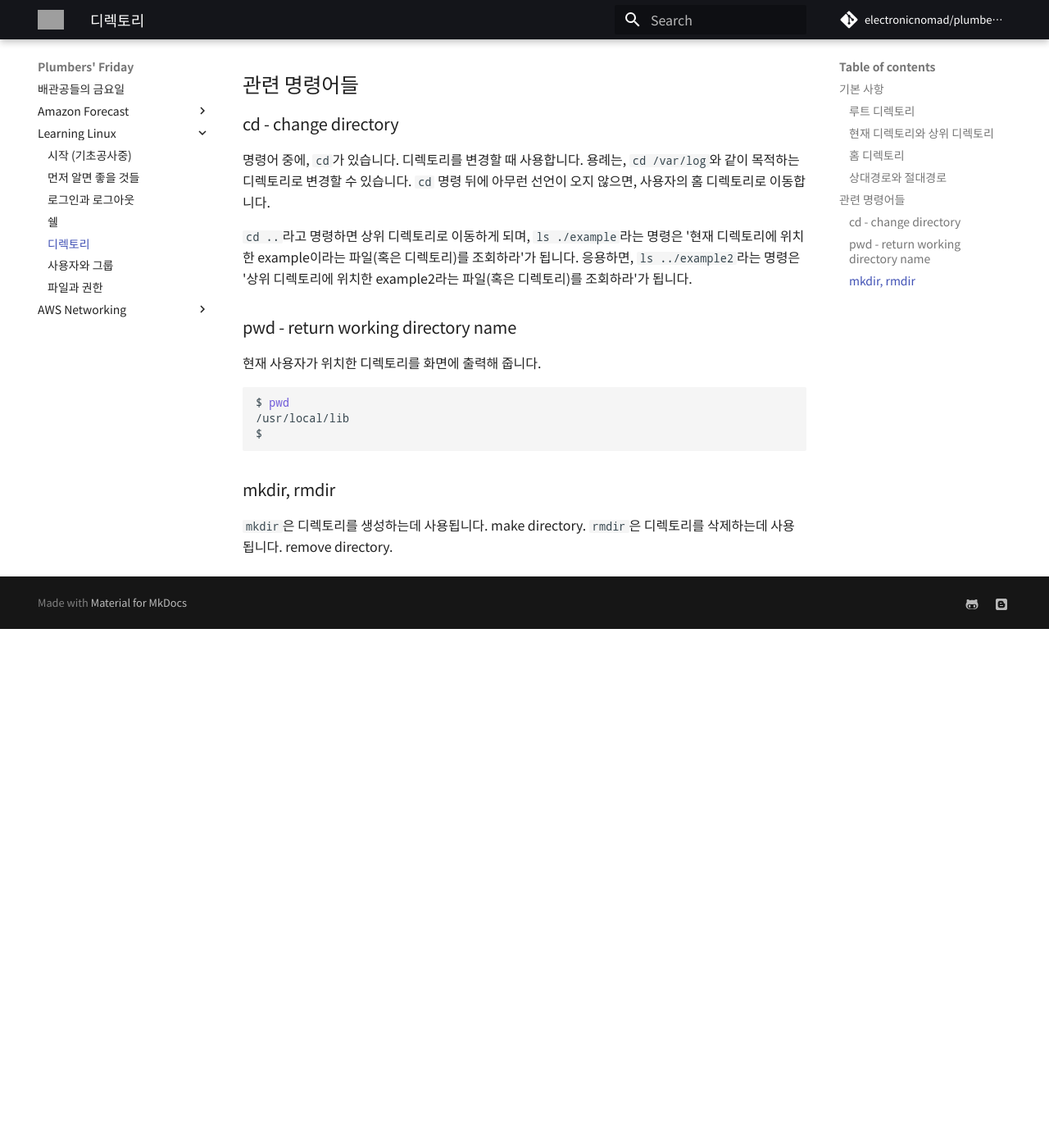
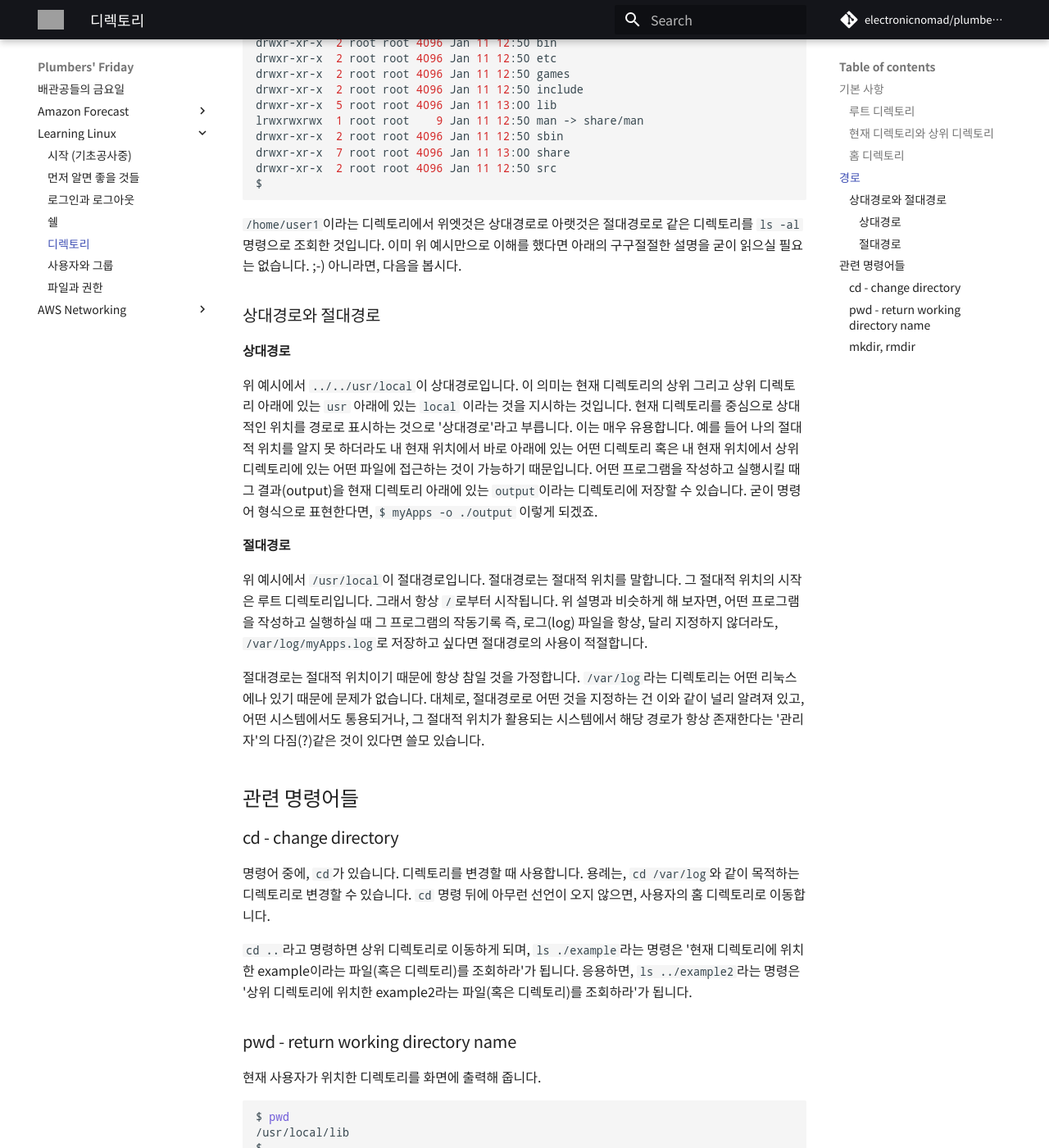
Before and after one commit to electronicnomad/plumbers-friday, an MkDocs documentation site: the page built from docs/linux/directories.md, in a window 1280 px wide and 1400 px high, scrolled down 2317 px. Shown: the whole window at 82% size. Built offline with MkDocs 1.6.1 and Material for MkDocs 9.7.7, drawn with Linux system fonts in a browser that asks for light colours; some web fonts are replaced; comment, search, counter and statistics services are not loaded; before the commit the page ends 3084 px from its top, so only the background shows below that; some of the changed text lies outside the part shown; grey boxes are pictures that could not be loaded.

Commit message:
update 'directories' chapter

````diff
--- a/docs/linux/directories.md
+++ b/docs/linux/directories.md
@@ -11,7 +13,7 @@
 ### 루트 디렉토리
 
 최상위 디렉토리를 루트 디렉트로 root directory라고 부릅니다. 표기는 앞서 이야기 한 것과 같이
-/ 라고 적고, 슬래시 slash라고 읽습니다.
+/ 라고 적고, slash '슬래시'라고 읽습니다.
 
 / 는 디렉토리의 시작을 의미합니다.
 앞서 설명한 것과 같이 root directory는 / 로 표기되며
@@ -43,8 +45,9 @@ drwxr-xr-x 1 root root 512 Feb  8 01:57 src
 $
 ```
 
-/usr/local 디렉토리에서 `ls -al` 명령을 수행한 결과입니다.
-그 중 . 과 .. 이 보일 것입니다. 모든 디렉토리에서 . 와 .. 은 조회됩니다.
+/usr/local 디렉토리에서 `$ ls -al` 명령을 수행한 결과입니다.
+그 중 . 과 .. 이 보일 것입니다. 모든 디렉토리에서 . 와 .. 은 조회됩니다. 사용자가 위치하는 디렉토리를 변경하는 `cd` 명령을 사용하여 `$ cd ..`라고 명령하면 상위 디렉토리로 이동하고, `$ cd .`라고 명령하면 여전히 그 위치에 있게 됩니다.
+/usr/local에서 `$ cd ..`라고 명령을 하면, /usr로 이동하게 되고, /usr/local에서 `$cd .`라고 명령을 하면 /usr/local로 가게 됩니다, 즉 그 자리에 있게 됩니다.
 
 ### 홈 디렉토리
 
@@ -67,18 +70,17 @@ $
 
 UNIX/Linux에서 `~`는 사용자의 홈 디렉토리를 뜻 합니다.
 
-### 상대경로와 절대경로
+## 경로
 
-디렉토리의 위치에 접근하는 방식을 경로라고 하거나, 디렉토리의 위치 자체를 경로라고
-설명하는 사람도 있습니다. 실제 우리가 사용하는 '경로'라는 단어는 經路라는 것으로
-'지나는 길'이라는 뜻을 담고 있습니다.
+디렉토리의 위치에 접근하는 방식을 경로라고 하거나, 디렉토리의 위치 자체를 경로라고 설명하는 사람도 있습니다. 실제 우리가 사용하는 '경로'라는 단어는 經路라는 것으로 '지나는 길'이라는 뜻을 담고 있습니다. 뭔가 서로 맞지는 않지만, 언어라는 것이 널리 쓰이고 그렇게 굳어지면 자연스러운 것이 되는 법이죠.
 
-UNIX/Linux에는 `$PATH`라는 변수가 있고, `$PATH`는 디렉토리의 위치를 지시합니다.
-이 PATH를 번한문서에서는 '경로'라고 번역한 것으로 보입니다. 다음의 예제를 보겠습니다.
+이 '경로'를 `$PATH`라는 변수로 정의됩니다, 그리고 `$PATH`는 디렉토리의 위치를 지시합니다. 그 위치는 어떤 명령이나 참조 정보(library 라이브러리)를 조회할 때 찾아야 하는 리렉토리 위치를 정의하는 것이라고 할 수 있습니다.
+
+예시를 먼저 보겠습니다.
 
 ```bash
 $ pwd
-/home/pi
+/home/user1
 $ ls -al ../../usr/local
 total 40
 drwxr-xr-x 10 root root 4096 Jan 11 12:50 .
@@ -108,6 +110,31 @@ drwxr-xr-x  2 root root 4096 Jan 11 12:50 src
 $
 ```
 
+`/home/user1`이라는 디렉토리에서 위엣것은 상대경로로 아랫것은 절대경로로 같은 디렉토리를 `ls -al` 명령으로 조회한 것입니다.
+이미 위 예시만으로 이해를 했다면 아래의 구구절절한 설명을 굳이 읽으실 필요는 없습니다. ;-)
+아니라면, 다음을 봅시다.
+
+### 상대경로와 절대경로
+
+#### 상대경로
+
+위 예시에서 `../../usr/local`이 상대경로입니다. 이 의미는 현재 디렉토리의 상위 그리고 상위 디렉토리 아래에 있는
+`usr` 아래에 있는 `local` 이라는 것을 지시하는 것입니다. 현재 디렉토리를 중심으로 상대적인 위치를 경로로 표시하는 것으로 '상대경로'라고 부릅니다. 이는 매우 유용합니다. 예를 들어 나의 절대적 위치를 알지 못 하더라도
+내 현재 위치에서 바로 아래에 있는 어떤 디렉토리 혹은 내 현재 위치에서 상위 디렉토리에 있는 어떤 파일에 접근하는 것이 가능하기 때문입니다.
+어떤 프로그램을 작성하고 실행시킬 때 그 결과(output)을 현재 디렉토리 아래에 있는 `output`이라는 디렉토리에 저장할 수 있습니다.
+굳이 명령어 형식으로 표현한다면, `$ myApps -o ./output` 이렇게 되겠죠.
+
+#### 절대경로
+
+위 예시에서 `/usr/local`이 절대경로입니다. 절대경로는 절대적 위치를 말합니다.
+그 절대적 위치의 시작은 루트 디렉토리입니다. 그래서 항상 `/`로부터 시작됩니다.
+위 설명과 비슷하게 해 보자면, 어떤 프로그램을 작성하고 실행하실 때 그 프로그램의 작동기록 즉, 로그(log) 파일을
+항상, 달리 지정하지 않더라도, `/var/log/myApps.log`로 저장하고 싶다면 절대경로의 사용이 적절합니다.
+
+절대경로는 절대적 위치이기 때문에 항상 참일 것을 가정합니다. `/var/log`라는 디렉토리는 어떤 리눅스에나 있기 때문에 문제가 없습니다.
+대체로, 절대경로로 어떤 것을 지정하는 건 이와 같이 널리 알려져 있고, 어떤 시스템에서도 통용되거나, 그 절대적 위치가
+활용되는 시스템에서 해당 경로가 항상 존재한다는 '관리자'의 다짐(?)같은 것이 있다면 쓸모 있습니다.
+
 ## 관련 명령어들
 
 ### cd - change directory
````
Also changed, not shown: other parts of docs/linux/directories.md (+2 -0 lines), docs/linux/shell.md (+11 -8 lines), docs/linux/things-you-should-know-first.md (+7 -1 lines).
